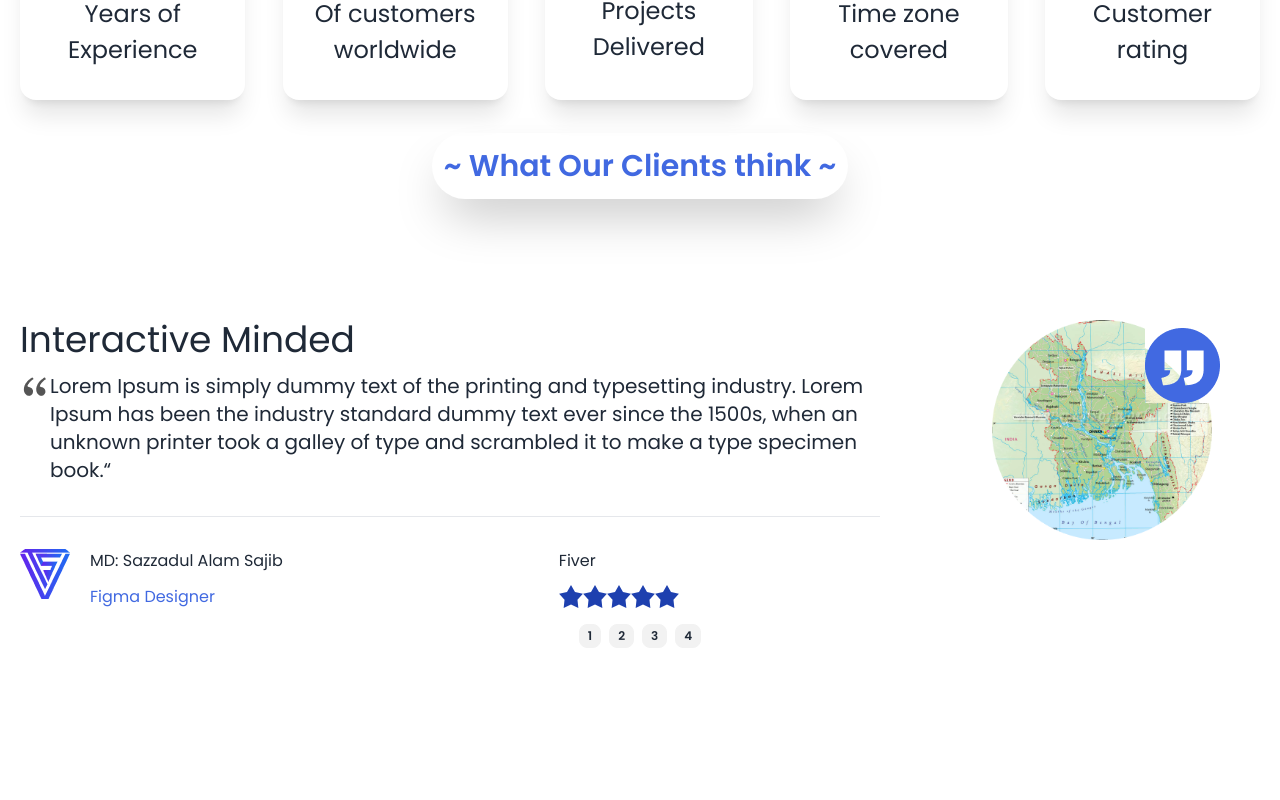
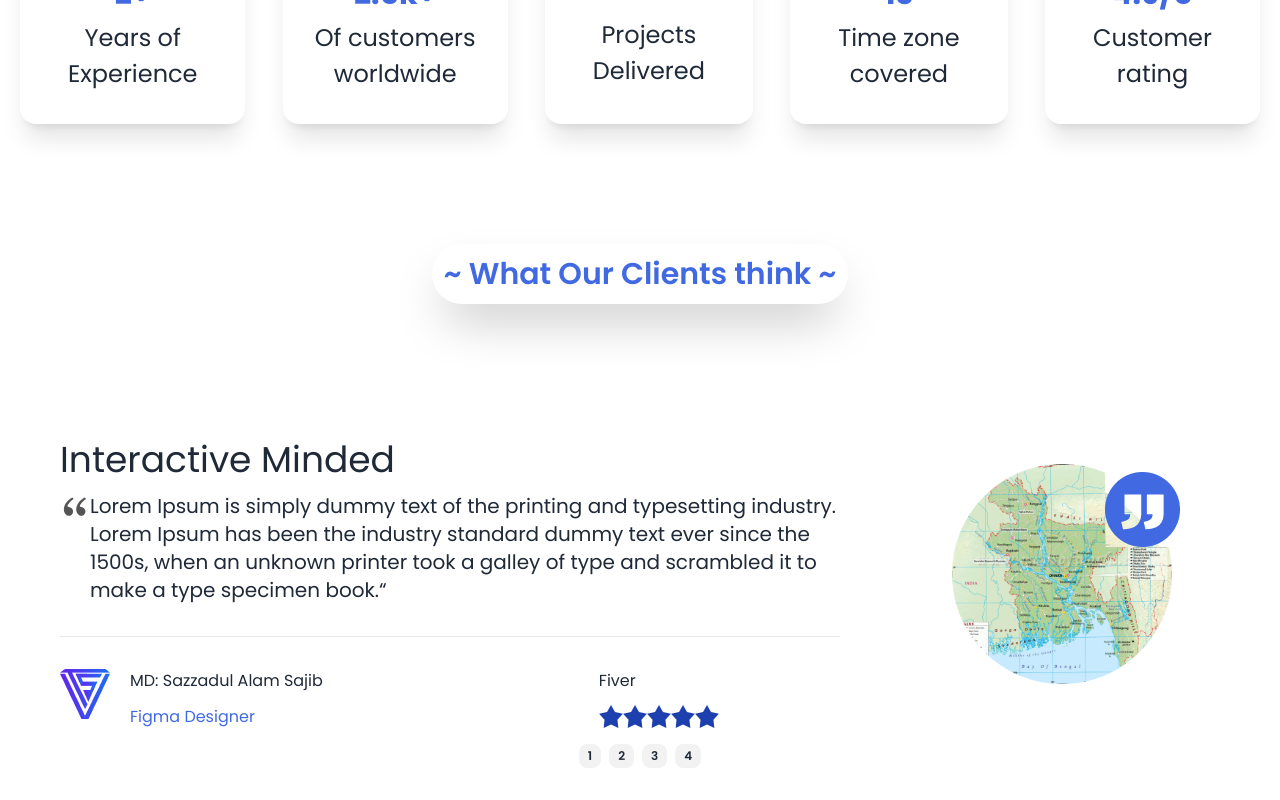
Before and after one commit to MahmudulMahi/-company-website, a React (Vite) app: page / in a window 1280 px wide. Shown: the part 2580-3380 px from the top of the page. Built offline with nearby package versions, Linux system fonts and the light colour scheme.

Commit message:
create our borad section

```diff
--- a/src/components/Layouts/Banner/Banner.jsx
+++ b/src/components/Layouts/Banner/Banner.jsx
@@ -13,7 +13,7 @@ const Banner = () => {
         <div className="hero-overlay bg-opacity-60 bg-blue-700 "></div>
         <div className="hero-content  text-center text-neutral-content ">
           <div className="max-w-md">
-            <h1 className=" text-5xl font-bold  whitespace-nowrap text-white " >Think Big.We Make <br />
+            <h1 className=" text-3xl  md:text-5xl font-bold  whitespace-nowrap text-white " >Think Big.We Make <br />
               <span className="" style={{ marginTop: '10px', display: 'block' }}>IT Possible!</span></h1>
             <p className="mt-5 text-white">We develops strategic software <br /> solutions for businesses.</p>
 
--- a/src/components/Layouts/WhatOurClients/WhatOurClients.jsx
+++ b/src/components/Layouts/WhatOurClients/WhatOurClients.jsx
@@ -6,12 +6,47 @@ const WhatOurClients = () => {
 
 
   return (
-    <div className=" mt-12"  >
+    <div className=" mt-12 p-10"  >
       <div className='text-[#4169E1] text-3xl text-center font-semibold mt-8'>
-        <span className='shadow-2xl rounded-full p-0 md:p-3'>~ What Our Clients think ~</span>
+        <span className='shadow-2xl block md:inline-block  rounded-full p-0 md:p-3'>~ What Our Clients think ~</span>
       </div>
       <div className="carousel flex  w-full  mt-20 " >
-        <div id="item1" className=" flex flex-col md:flex-row  carousel-item w-full space-x-28 mt-14 ">
+        <div id="item1" className=" flex flex-col md:flex-col lg:flex-row  carousel-item w-full space-x-28 mt-14 ">
+          <div className='flex-1 '>
+            <h2 className='text-4xl mb-3'>Interactive Minded</h2>
+           <div className='flex '>
+            <img className='w-[30px] h-[30px]' src={coma1} alt="" />
+            <p className='text-xl'>Lorem Ipsum is simply dummy text of the printing and typesetting industry. Lorem Ipsum has been the industry standard dummy text ever since the 1500s, when an unknown printer took a galley of type and scrambled it to make a type specimen book.“</p>
+           </div>
+            <hr className="h-px my-8 bg-gray-200 border-0 dark:bg-gray-700 w-" />
+            <div className='flex gap-5'>
+              <div>
+                <img src={icon1} alt="" />
+              </div>
+              <div>
+                <h2>MD: Sazzadul Alam Sajib</h2>
+                <p className='text-[#4169E1] mt-3'>Figma Designer</p>
+              </div>
+              <div className='ml-4 md:ml-64'>
+                <h2>Fiver</h2>
+                <div className="rating mt-3">
+                  <input type="radio" name="rating-2" className="mask mask-star-2 bg-blue-800" />
+                  <input type="radio" name="rating-2" className="mask mask-star-2 bg-blue-800" checked />
+                  <input type="radio" name="rating-2" className="mask mask-star-2 bg-blue-800" />
+                  <input type="radio" name="rating-2" className="mask mask-star-2 bg-blue-800" />
+                  <input type="radio" name="rating-2" className="mask mask-star-2 bg-blue-800" />
+                </div>
+              </div>
+            </div>
+          </div>
+          <div className='pr-12 relative mt-6  '>
+            <img src={profailimg} className="w-[220px]   " />
+            <div className='absolute top-2 right-10 md:right-96 lg:right-10 '>
+            <img src={coma2} alt="" />
+            </div>
+          </div>
+        </div>
+        <div id="item2" className=" flex flex-col md:flex-col lg:flex-row  carousel-item w-full space-x-28 mt-14 ">
           <div className='flex-1 '>
             <h2 className='text-4xl mb-3'>Interactive Minded</h2>
            <div className='flex '>
@@ -46,7 +81,7 @@ const WhatOurClients = () => {
             </div>
           </div>
         </div>
-        <div id="item2" className=" flex flex-col md:flex-row  carousel-item w-full space-x-28 mt-14 ">
+        <div id="item3" className=" flex flex-col md:flex-col lg:flex-row  carousel-item w-full space-x-28 mt-14 ">
           <div className='flex-1 '>
             <h2 className='text-4xl mb-3'>Interactive Minded</h2>
            <div className='flex '>
@@ -81,7 +116,7 @@ const WhatOurClients = () => {
             </div>
           </div>
         </div>
-        <div id="item3" className=" flex flex-col md:flex-row  carousel-item w-full space-x-28 mt-14 ">
+        <div id="item4" className=" flex flex-col md:flex-col lg:flex-row carousel-item w-full space-x-28 mt-14 ">
           <div className='flex-1 '>
             <h2 className='text-4xl mb-3'>Interactive Minded</h2>
            <div className='flex '>
@@ -111,42 +146,7 @@ const WhatOurClients = () => {
           </div>
           <div className='pr-12 relative '>
             <img src={profailimg} className="w-[220px]" />
-            <div className='absolute top-2 right-10'>
-            <img src={coma2} alt="" />
-            </div>
-          </div>
-        </div>
-        <div id="item4" className=" flex flex-col md:flex-row  carousel-item w-full space-x-28 mt-14 ">
-          <div className='flex-1 '>
-            <h2 className='text-4xl mb-3'>Interactive Minded</h2>
-           <div className='flex '>
-            <img className='w-[30px] h-[30px]' src={coma1} alt="" />
-            <p className='text-xl'>Lorem Ipsum is simply dummy text of the printing and typesetting industry. Lorem Ipsum has been the industry standard dummy text ever since the 1500s, when an unknown printer took a galley of type and scrambled it to make a type specimen book.“</p>
-           </div>
-            <hr className="h-px my-8 bg-gray-200 border-0 dark:bg-gray-700 w-" />
-            <div className='flex gap-5'>
-              <div>
-                <img src={icon1} alt="" />
-              </div>
-              <div>
-                <h2>MD: Sazzadul Alam Sajib</h2>
-                <p className='text-[#4169E1] mt-3'>Figma Designer</p>
-              </div>
-              <div className='ml-4 md:ml-64'>
-                <h2>Fiver</h2>
-                <div className="rating mt-3">
-                  <input type="radio" name="rating-2" className="mask mask-star-2 bg-blue-800" />
-                  <input type="radio" name="rating-2" className="mask mask-star-2 bg-blue-800" checked />
-                  <input type="radio" name="rating-2" className="mask mask-star-2 bg-blue-800" />
-                  <input type="radio" name="rating-2" className="mask mask-star-2 bg-blue-800" />
-                  <input type="radio" name="rating-2" className="mask mask-star-2 bg-blue-800" />
-                </div>
-              </div>
-            </div>
-          </div>
-          <div className='pr-12 relative '>
-            <img src={profailimg} className="w-[220px]" />
-            <div className='absolute top-2 right-10'>
+            <div className='absolute top-2 right-10 '>
             <img src={coma2} alt="" />
             </div>
           </div>
--- a/src/components/Layouts/WhoWeAre.jsx
+++ b/src/components/Layouts/WhoWeAre.jsx
@@ -11,7 +11,7 @@ const WhoWeAre = () => {
       <div className='flex flex-col md:flex-row gap-20   '>
 
         <div className='flex-1'>
-          <h2 className="text-3xl text-[#4169E1] mt-4 font-medium mb-14"> <span className='shadow-2xl rounded-full p-3'>~Who We Are~</span></h2>
+          <h2 className="text-3xl text-[#4169E1] mt-4 font-medium mb-14"> <span className='shadow-2xl rounded-full p-3 block md:inline-block'>~Who We Are~</span></h2>
           <span className='block mb-3'>
             Since 2022 Visionary Tech Solution has national presence, offering Information Technologies solutions, committed with the innovation, quality and any adjustment for the company´s requirements, our culture is set by values that contributes to create a flexible, creative, implication related and teamwork.
           </span>
--- a/src/components/Layouts/chooseVisionary/ChooseVisionary.jsx
+++ b/src/components/Layouts/chooseVisionary/ChooseVisionary.jsx
@@ -9,7 +9,7 @@ import icon6 from '/asset/iconoir_agile.png'
 const ChooseVisionary = () => {
   return (
     <div className='mt-20 '>
-      <h2 className='text-[#4169E1] text-3xl text-center font-semibold'><span className='shadow-2xl rounded-full p-0 md:p-3'>~Why Choose Visionary Tech~</span></h2>
+      <h2 className='text-[#4169E1] text-3xl text-center font-semibold'><span className='shadow-2xl rounded-full p-0 md:p-3 block md:inline-block  '>~Why Choose Visionary Tech~</span></h2>
 
       <div className='grid grid-cols-1 sm:grid-cols-2 md:grid-cols-2 lg:grid-cols-3 gap-6 p-5 mt-5'>
 
```
